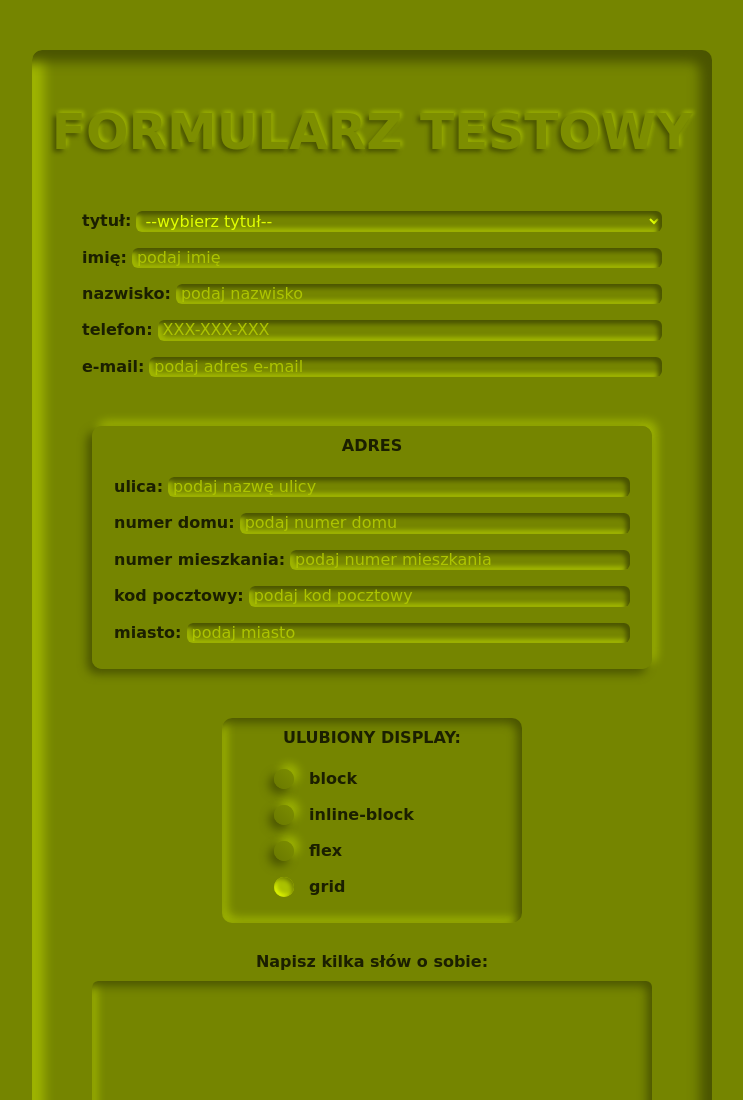
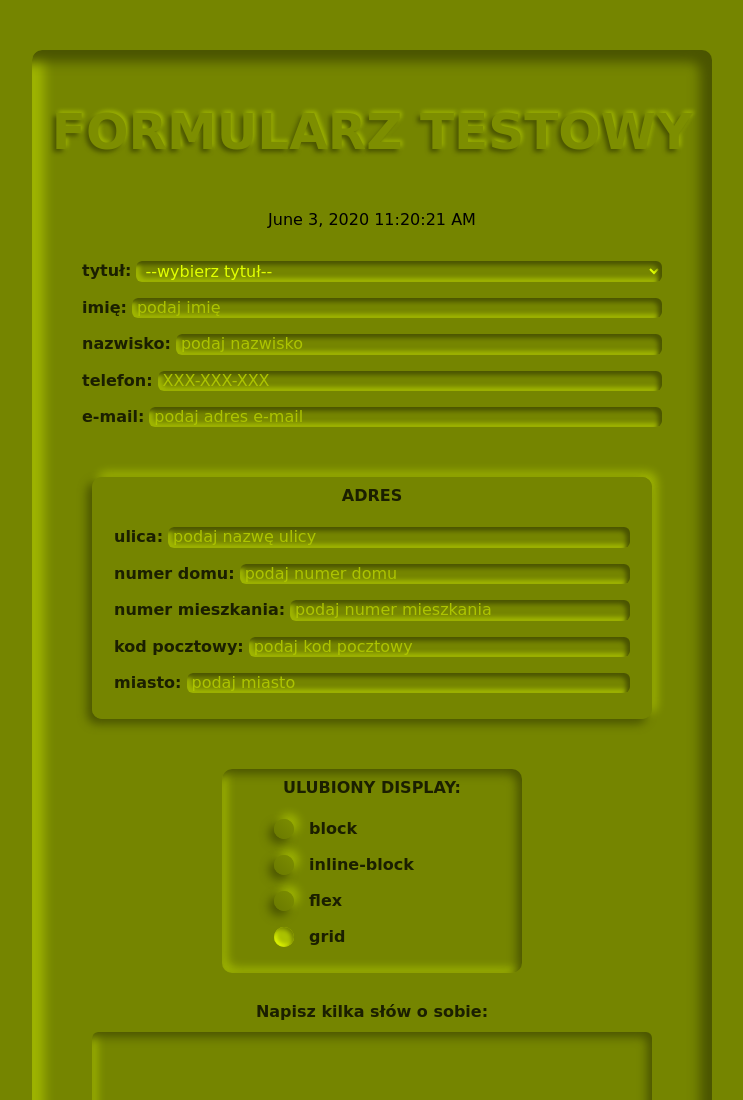
Before and after one commit to dorotapindur/webpack-test, a website built with webpack: page src/pages/index.html in a window 1280 px wide. Shown: the top 1100 px of the page, without its empty margins (268-1011 px from the left). Built offline with nearby package versions, Linux system fonts and the light colour scheme; a web font is replaced by a local one.

Commit message:
date and time added

```diff
--- a/src/js/index.js
+++ b/src/js/index.js
@@ -1,7 +1,8 @@
 import '../scss/main.scss';
+import moment from 'moment';
 
 /* place your code below */
-
+//borrowed from ...
 const allRanges = document.querySelectorAll(".range-wrapper");
 allRanges.forEach(wrap => {
   const range = wrap.querySelector(".range--js");
@@ -23,6 +24,18 @@ function setBubble(range, bubble) {
   // Sorta magic numbers based on size of the native UI thumb
   bubble.style.left = `calc(${newVal}% + (${8 - newVal * 0.15}px))`;
 }
+//end
+
+console.log(`It's working!`);
+
+console.log(moment().format('MMMM Do YYYY, h:mm:ss a'));
 
 
-console.log(`It's working!`);
+const createContent = function() {
+    const element = document.querySelector('.current-date--js');
+    element.innerHTML = `${moment().format('LL')} ${moment().format('LTS')}`;
+};
+
+setInterval(createContent, 1000);
+createContent();
+console.log('działa?');
--- a/src/pages/index.html
+++ b/src/pages/index.html
@@ -3,7 +3,7 @@
   <head>
     <meta charset="UTF-8" />
     <meta name="viewport" content="width=device-width, initial-scale=1.0" />
-    <title>WTF: Webpack starter kit</title>
+    <title>Form-practice</title>
     <link rel="icon" type="image/png" sizes="32x32" href="/favicon-32x32.png" />
     <link rel="icon" type="image/png" sizes="96x96" href="/favicon-96x96.png" />
     <link rel="icon" type="image/png" sizes="16x16" href="/favicon-16x16.png" />
@@ -13,6 +13,7 @@
     <div class="embellishment embellishment--right">formularz</div>
     <main>
       <h1 class="main-header">formularz testowy</h1>
+      <p class="current-date current-date--js"></p>
       <form class="form" action="https://dev.cotenfrontend.pl" method="post">
         <p class="form__line">
           <label class="form__description" for="title">tytuł:</label>
```
